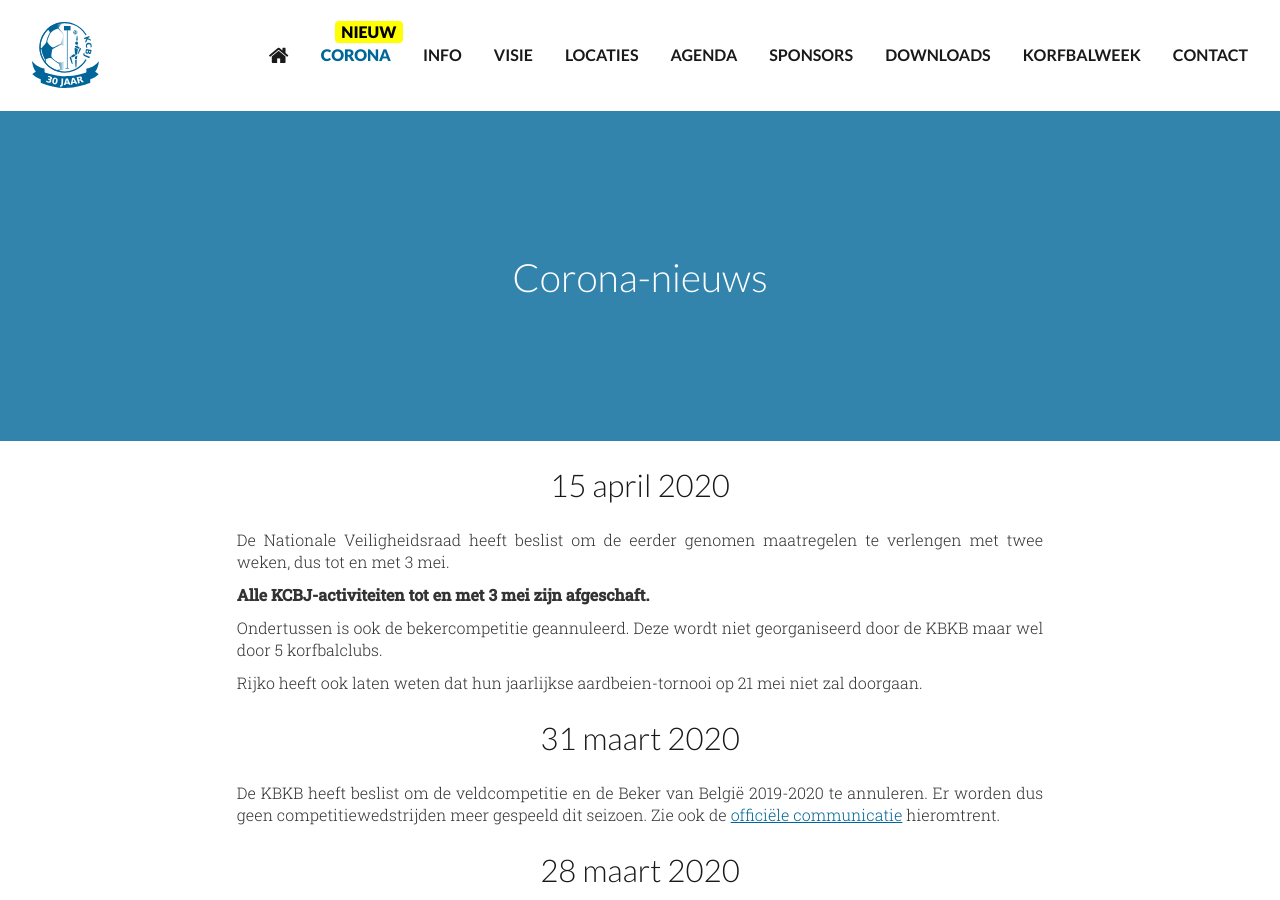
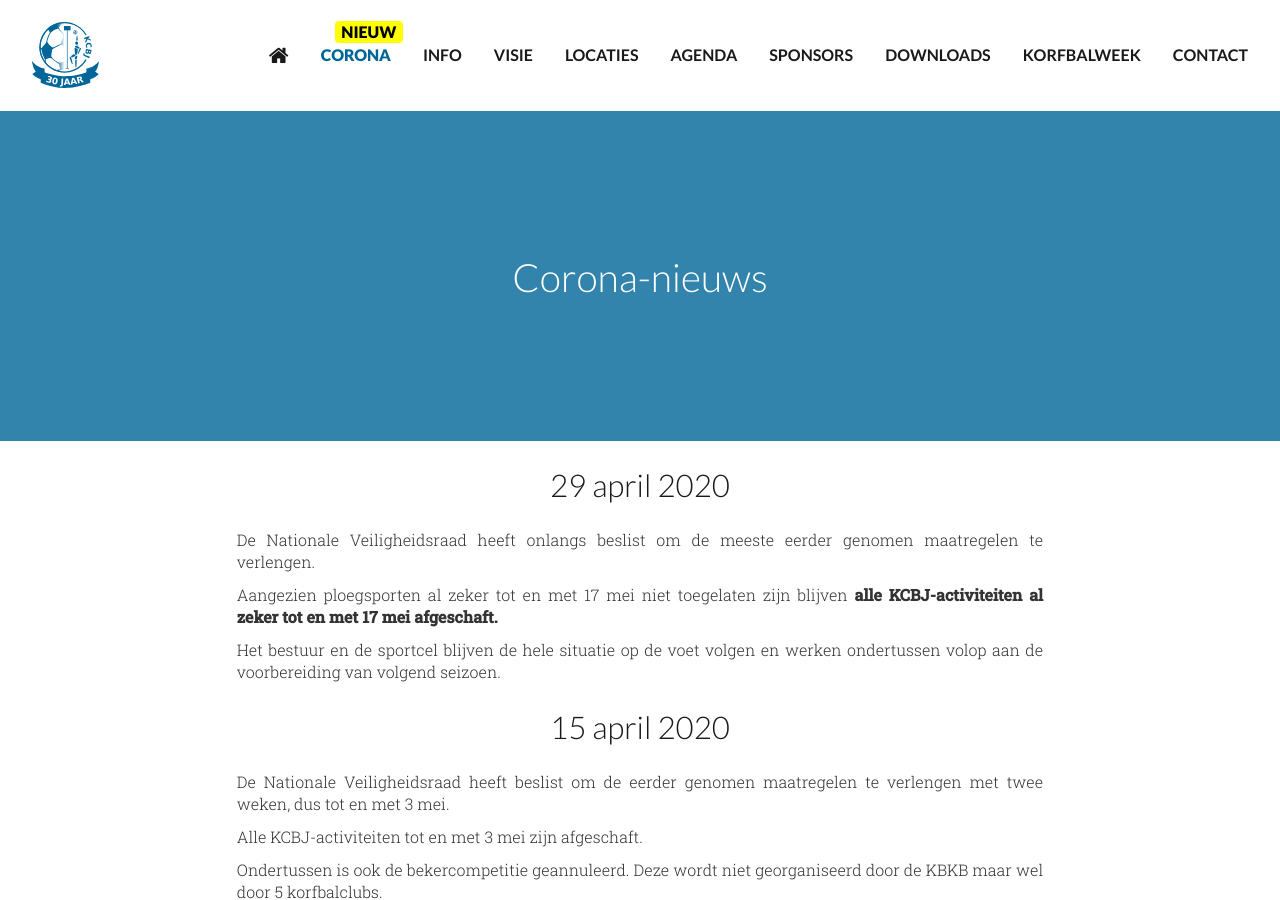
Before and after one commit to kcbj/kcbj.github.io, a Jekyll site: the page built from corona/index.html, in a window 1280 px wide and 900 px high. Built offline with Jekyll 4.4.1, drawn with Linux system fonts in a browser that asks for light colours; nearby versions of some CDN libraries.

Commit message:
Corona-update

```diff
--- a/corona/index.html
+++ b/corona/index.html
@@ -12,9 +12,13 @@ class: corona
 <div class="container">
   <div id="corona" class="wrapper">
     <div class="text">
+      <h1>29 april 2020</h1>
+      <p>De Nationale Veiligheidsraad heeft onlangs beslist om de meeste eerder genomen maatregelen te verlengen.</p>
+      <p>Aangezien ploegsporten al zeker tot en met 17 mei niet toegelaten zijn blijven <b>alle KCBJ-activiteiten al zeker tot en met 17 mei afgeschaft.</b></p>
+      <p>Het bestuur en de sportcel blijven de hele situatie op de voet volgen en werken ondertussen volop aan de voorbereiding van volgend seizoen.</p>
       <h1>15 april 2020</h1>
       <p>De Nationale Veiligheidsraad heeft beslist om de eerder genomen maatregelen te verlengen met twee weken, dus tot en met 3 mei.</p>
-      <p><b>Alle KCBJ-activiteiten tot en met 3 mei zijn afgeschaft.</b>
+      <p>Alle KCBJ-activiteiten tot en met 3 mei zijn afgeschaft.</p>
       <p>Ondertussen is ook de bekercompetitie geannuleerd. Deze wordt niet georganiseerd door de KBKB maar wel door 5 korfbalclubs.</p>
       <p>Rijko heeft ook laten weten dat hun jaarlijkse aardbeien-tornooi op 21 mei niet zal doorgaan.</p>
       <h1>31 maart 2020</h1>
```
